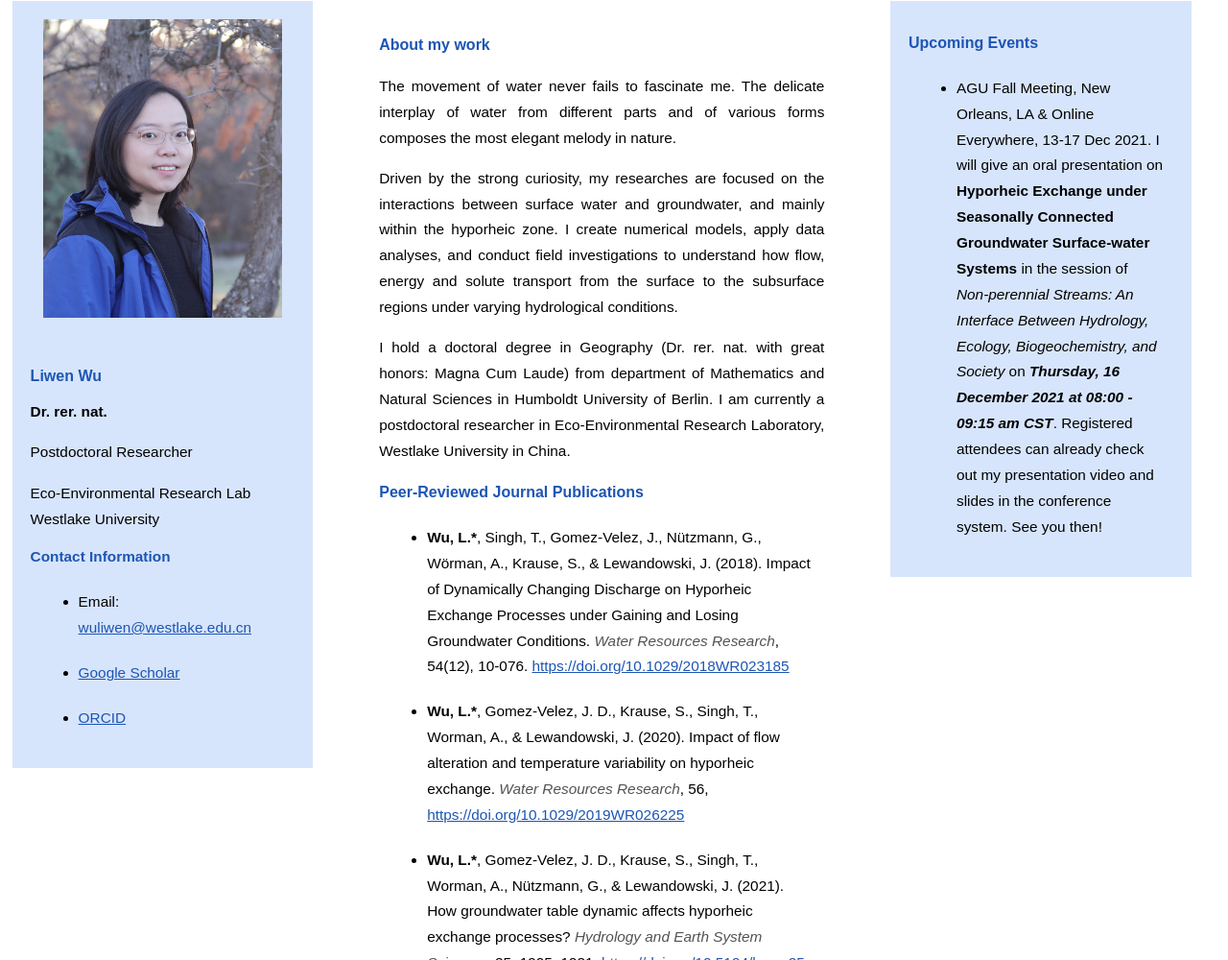
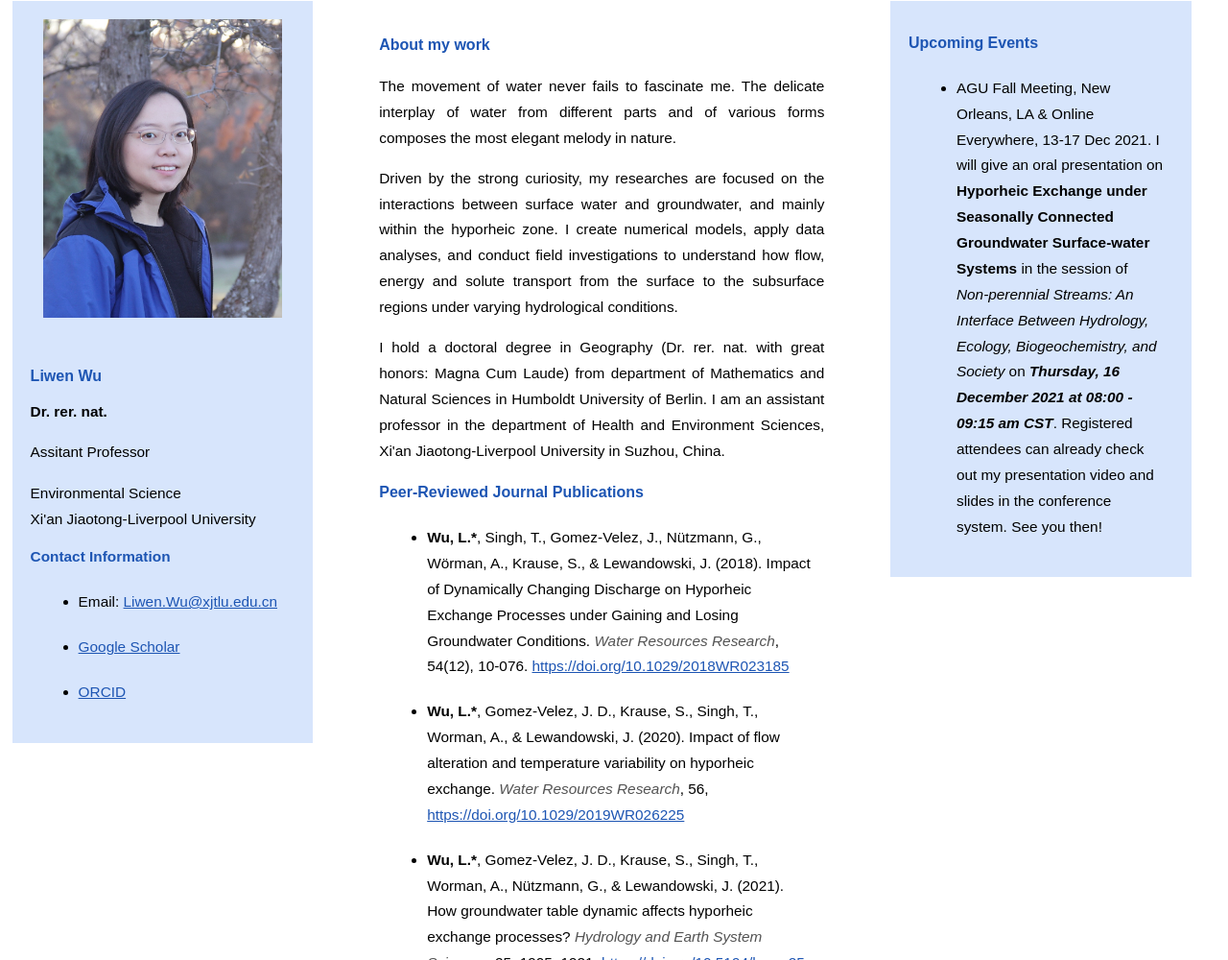
Before and after one commit to Wu-Liwen/Wu-Liwen.github.io, a plain HTML site: page index.html in a window 1280 px wide. Shown: the part 417-1417 px from the top of the page at 96% size. Drawn offline with Linux system fonts and the light colour scheme.

Commit message:
Update index.html
Changed affiliations ect

```diff
--- a/index.html
+++ b/index.html
@@ -58,16 +58,16 @@
 				</h1>
 				<h3><b>Dr. rer. nat.</b></h3>
 				<h3>
-				Postdoctoral Researcher <br>
+				Assitant Professor <br>
 				</h3>
-				Eco-Environmental Research Lab <br>
-				Westlake University
+				Environmental Science <br>
+				Xi'an Jiaotong-Liverpool University
 				<h2>
 					Contact Information
 				</h1>
 
 				<ul>
-					<li>Email: <a href="mailto: wuliwen@westlake.edu.cn" target="_blank" rel="noopener noreferrer">wuliwen@westlake.edu.cn</a></li>
+					<li>Email: <a href="mailto: Liwen.Wu@xjtlu.edu.cn" target="_blank" rel="noopener noreferrer">Liwen.Wu@xjtlu.edu.cn</a></li>
 					<li><a href="https://scholar.google.com/citations?user=wUu1FEMAAAAJ&hl=de&oi=ao" target="_blank" rel="noopener noreferrer">Google Scholar</a></li>
 					<li><a href="https://orcid.org/0000-0001-5642-3860" target="_blank" rel="noopener noreferrer">ORCID</a></li>
 				</ul>
@@ -85,7 +85,7 @@
 
 					</p>
 					<p>
-						I hold a doctoral degree in Geography (Dr. rer. nat. with great honors: Magna Cum Laude) from department of Mathematics and Natural Sciences in Humboldt University of Berlin. I am currently a postdoctoral researcher in Eco-Environmental Research Laboratory, Westlake University in China.
+						I hold a doctoral degree in Geography (Dr. rer. nat. with great honors: Magna Cum Laude) from department of Mathematics and Natural Sciences in Humboldt University of Berlin. I am an assistant professor in the department of Health and Environment Sciences, Xi'an Jiaotong-Liverpool University in Suzhou, China.
 					</p>
 				</section>
 					<h1>Peer-Reviewed Journal Publications</h1>
```
